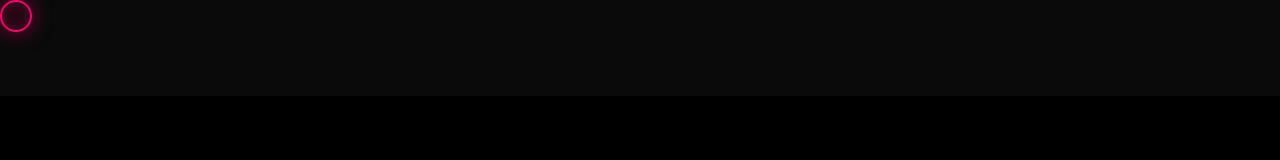
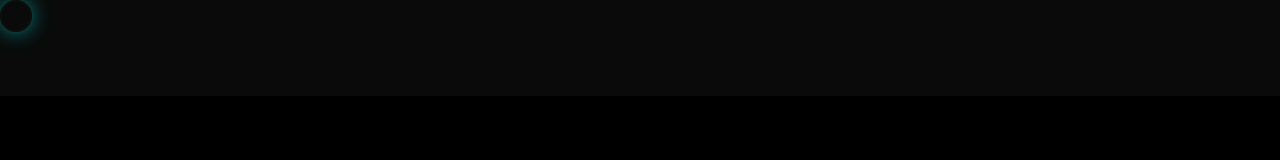
Before and after one commit to spivak321c/CRVE, a Next.js app: page /contact in a window 1280 px wide. Shown: the top 160 px of the page. Built offline with nearby package versions, Linux system fonts and the light colour scheme.

Commit message:
feat: add mounted state and update cursor follower styles
Co-authored-by: simon <189878559+spivak321c@users.noreply.github.com>

```diff
--- a/components/cursor-follower.tsx
+++ b/components/cursor-follower.tsx
@@ -1,14 +1,19 @@
 "use client"
 
-import { useEffect, useRef } from "react"
+import { useEffect, useRef, useState } from "react"
 import gsap from "gsap"
 
 export function CursorFollower() {
   const cursorRef = useRef<HTMLDivElement>(null)
   const mousePos = useRef({ x: 0, y: 0 })
+  const [mounted, setMounted] = useState(false)
 
   useEffect(() => {
-    if (!cursorRef.current) return
+    setMounted(true)
+  }, [])
+
+  useEffect(() => {
+    if (!mounted || !cursorRef.current) return
 
     const cursor = cursorRef.current
     let isMoving = false
@@ -49,15 +54,17 @@ export function CursorFollower() {
       document.removeEventListener("mouseenter", onMouseEnter)
       document.removeEventListener("mouseleave", onMouseLeave)
     }
-  }, [])
+  }, [mounted])
+
+  if (!mounted) return null
 
   return (
     <div
       ref={cursorRef}
-      className="fixed w-8 h-8 border-2 border-[#ff006e] rounded-full pointer-events-none z-50 opacity-0"
+      className="fixed w-8 h-8 border-2 border-neon-cyan rounded-full pointer-events-none z-50 opacity-0"
       style={{
         transform: "translate3d(0, 0, 0)",
-        boxShadow: "0 0 20px rgba(255, 0, 110, 0.5), inset 0 0 20px rgba(255, 0, 110, 0.3)",
+        boxShadow: "0 0 20px rgba(0, 255, 255, 0.5)",
       }}
     />
   )
```
